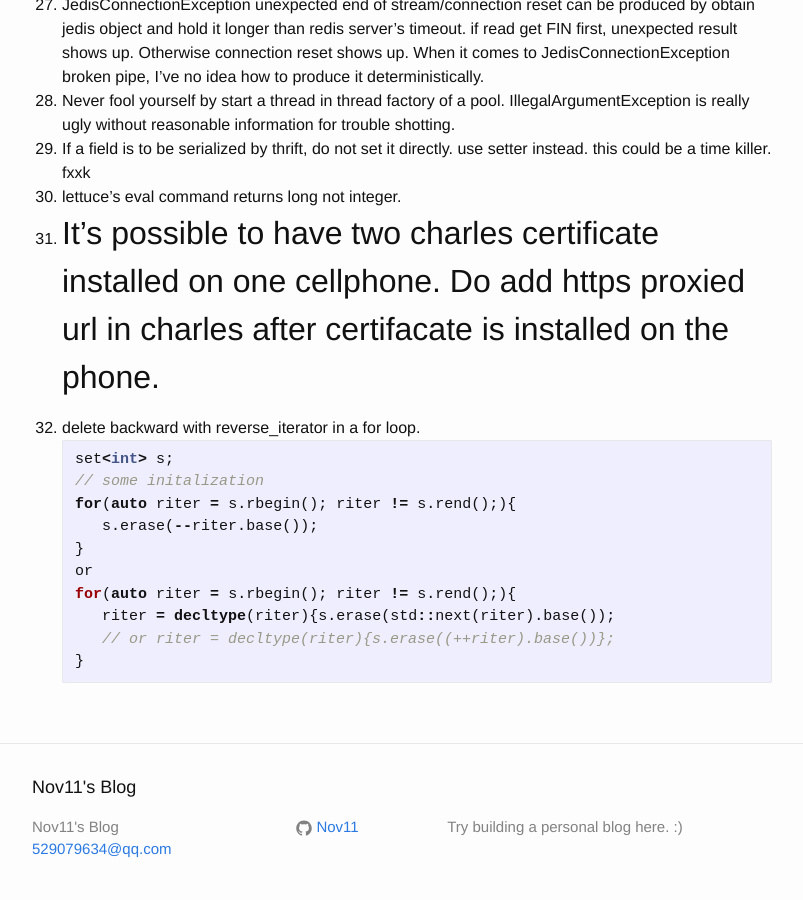
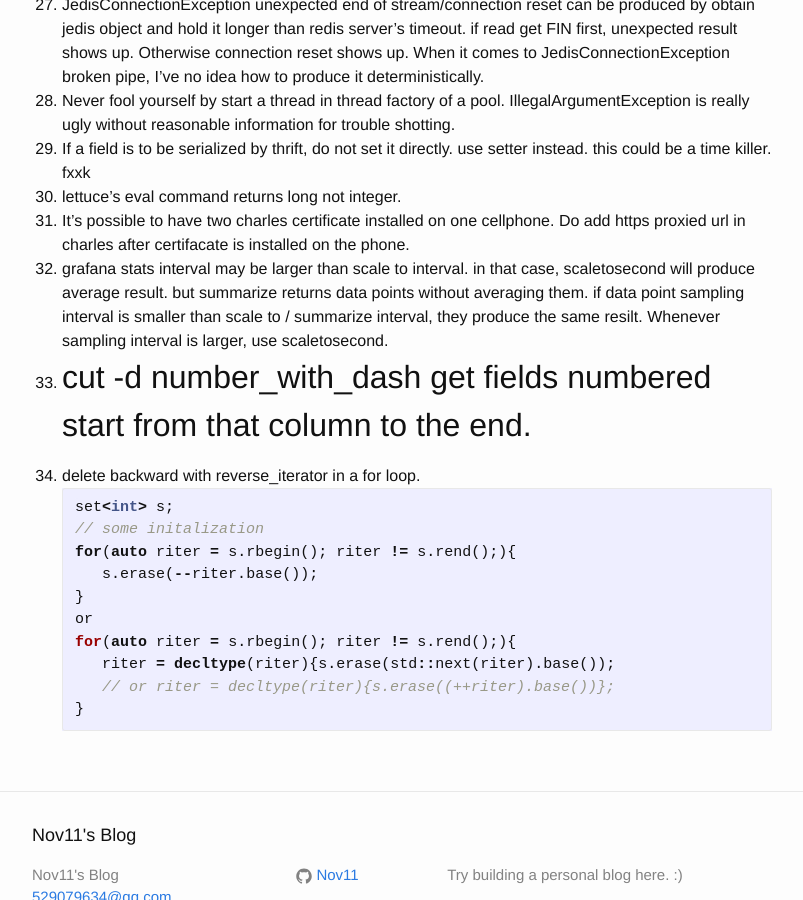
Before and after one commit to Nov11/Nov11.github.io, a Jekyll site: the page built from _posts/2018-06-04-notes-of-miscellaneousness.md, in a window 1280 px wide and 900 px high, scrolled down 1763 px. Shown: the whole window, without its empty margins (238-1041 px from the left). Built offline with Jekyll 4.4.1, drawn with Linux system fonts in a browser that asks for light colours.

Commit message:
Update 2018-06-04-notes-of-miscellaneousness.md

````diff
--- a/_posts/2018-06-04-notes-of-miscellaneousness.md
+++ b/_posts/2018-06-04-notes-of-miscellaneousness.md
@@ -53,6 +53,8 @@
 29. If a field is to be serialized by thrift, do not set it directly. use setter instead. this could be a time killer. fxxk
 30. lettuce's eval command returns long not integer.
 31. It's possible to have two charles certificate installed on one cellphone. Do add https proxied url in charles after certifacate is installed on the phone.
+32. grafana stats interval may be larger than scale to interval. in that case, scaletosecond will produce average result. but summarize returns data points without averaging them. if data point sampling interval is smaller than scale to / summarize interval, they produce the same resilt. Whenever sampling interval is larger, use scaletosecond.
+33. cut -d number_with_dash get fields numbered start from that column to the end.
 ---------------------------------------
 1. delete backward with reverse_iterator in a for loop.
    ```c++
````
